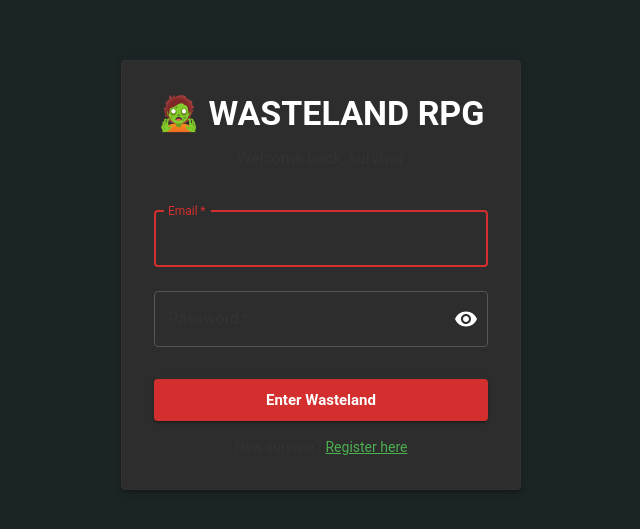
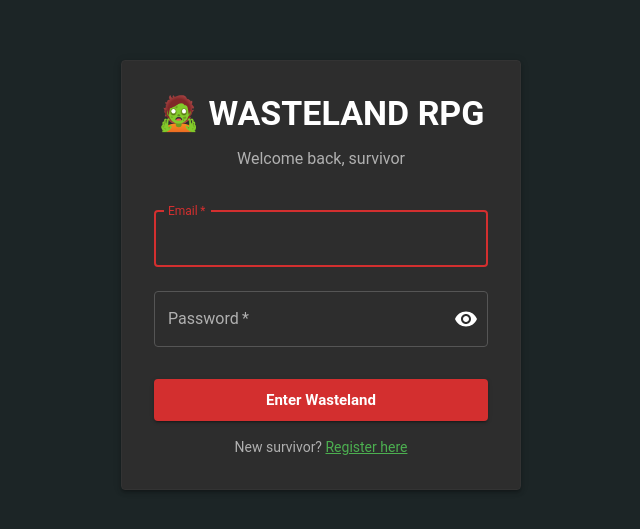
Before and after one commit to Eureka-dot-net/WastelandRPG, a React (Vite) app in the folder Client/: page /login in a window 1280 px wide. Shown: the part 125-654 px from the top of the page, without its empty margins (319-959 px from the left). Built offline with nearby package versions, Linux system fonts and the light colour scheme; no server answers.

Commit message:
Fix secondary color broken by previous check in

```diff
--- a/Client/src/app/themes/wastelandTheme.ts
+++ b/Client/src/app/themes/wastelandTheme.ts
@@ -15,7 +15,7 @@ export const wastelandTheme = createTheme({
     },
     text: {
       primary: '#ffffff',
-      secondary: '#333333',
+      secondary: '#b0b0b0',
     },
     error: {
       main: '#ff5722',
```
